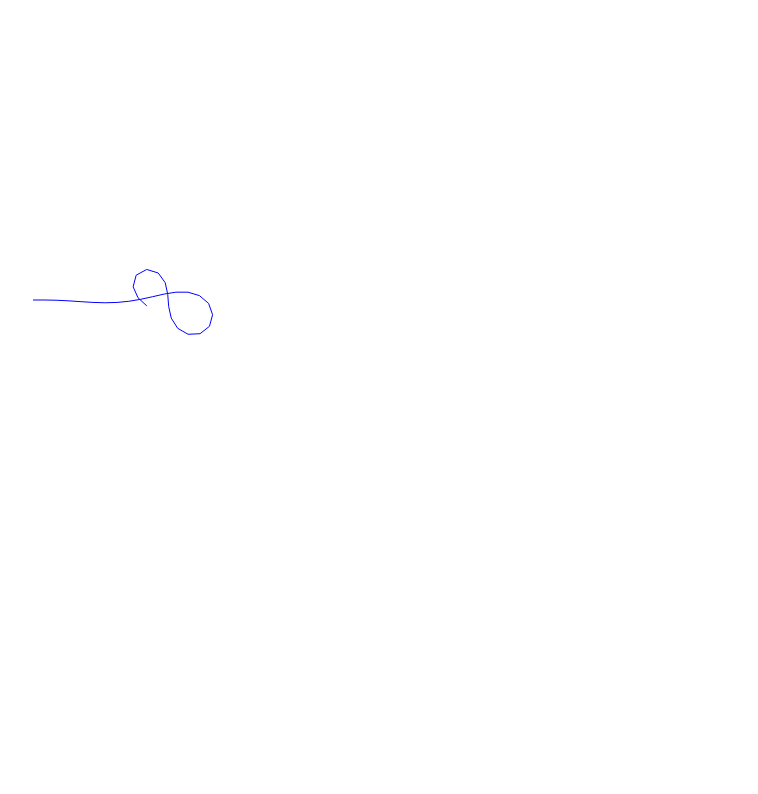
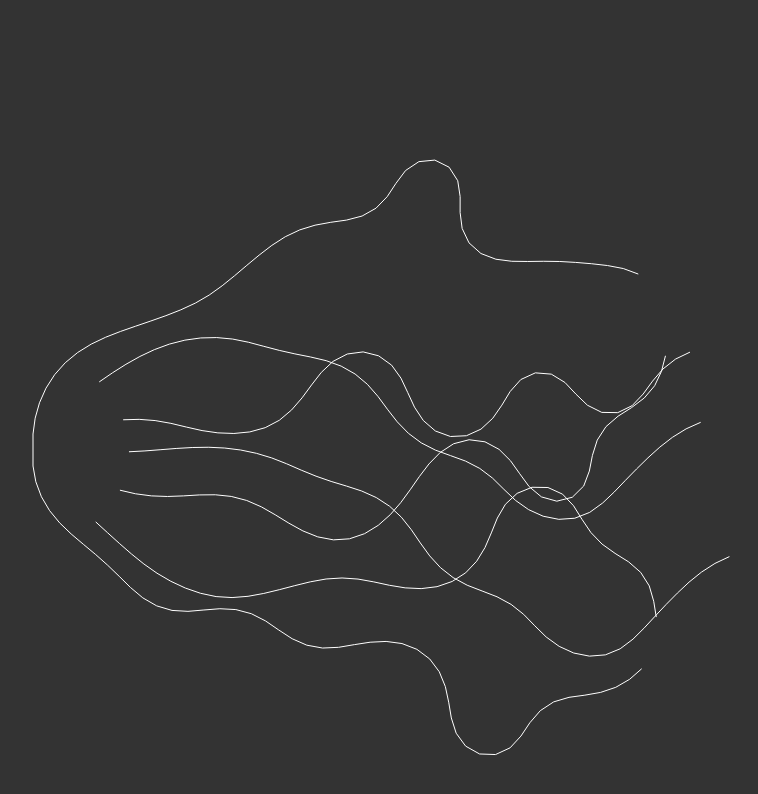
Before and after one commit to jobtalle/SketchTentacles, a plain HTML site: page index.html in a window 1280 px wide. Shown: the whole page, without its empty margins (267-1025 px from the left). Drawn offline with Linux system fonts and the light colour scheme.

Commit message:
Created a jellyfish

```diff
--- a/js/tentacle.js
+++ b/js/tentacle.js
@@ -1,36 +1,56 @@
-const Tentacle = function() {
+const Tentacle = function(length, onset, direction) {
     const noise = cubicNoiseConfig(Math.random());
+    const points = new Array(length << 2);
     let shift = 0;
 
+    const updatePoints = () => {
+        let x = 0;
+        let y = 0;
+
+        for (let i = 0; i < length; ++i) {
+            const index = i << 2;
+            const factor = i / (length - 1);
+            const angle = (cubicNoiseSample1(noise, i * 0.2 + 10000 - shift) - 0.5) * 8 * factor +
+                Math.pow(1 - factor, 5) * direction;
+            const dx = Math.cos(angle);
+            const dy = Math.sin(angle);
+            const d = 16;
+
+            x += dx * d;
+            y += dy * d;
+
+            points[index] = x;
+            points[index + 1] = y;
+            points[index + 2] = -dy;
+            points[index + 3] = dx;
+        }
+    };
+
     this.update = timeStep => {
-        shift += timeStep * 0.7;
+        shift += timeStep * 0.8;
+
+        updatePoints();
     };
 
     this.draw = context => {
-        let angle = 0;
-        let x = 0;
-        let y = 0;
+        context.beginPath();
 
-        context.beginPath();
-        context.moveTo(0, 0);
+        if (onset === 0)
+            context.moveTo(0, 0);
+        else
+            context.moveTo(points[(onset - 1) << 2], points[((onset - 1) << 2) + 1]);
 
-        const l = 30;
-        const s = 0.2;
+        for (let i = onset; i < length; ++i) {
+            const index = i << 2;
 
-        for (let i = 0; i < l; ++i) {
-            const f = Math.pow(i / l, 1);
-
-            angle += (cubicNoiseSample1(noise, i * s + shift) - 0.5) * 5 * f;
-
-            const d = 12;
-
-            x += Math.cos(angle) * d;
-            y += Math.sin(angle) * d;
-
-            context.lineTo(x, y);
+            context.lineTo(
+                points[index],
+                points[index + 1]);
         }
 
-        context.strokeStyle = "blue";
+        context.strokeStyle = Tentacle.COLOR;
         context.stroke();
     };
 };
+
+Tentacle.COLOR = "white";
--- a/js/tentacles.js
+++ b/js/tentacles.js
@@ -1,16 +1,26 @@
 const Tentacles = function() {
-    const tentacle = new Tentacle();
+    const tentacles = new Array(Tentacles.ARMS);
 
     this.update = timeStep => {
-        tentacle.update(timeStep);
+        for (const tentacle of tentacles)
+            tentacle.update(timeStep);
     };
 
     this.draw = context => {
         context.save();
-        context.translate(300, 300);
+        context.translate(300, 450);
 
-        tentacle.draw(context);
+        for (const tentacle of tentacles)
+            tentacle.draw(context);
 
         context.restore();
     };
+
+    for (let i = 0; i < tentacles.length; ++i)
+        tentacles[i] = new Tentacle(
+            50,
+            i === 0 || i === tentacles.length - 1 ? 0 : 6,
+            Math.PI * (-0.5 + (i / (tentacles.length - 1))));
 };
+
+Tentacles.ARMS = 7;
--- a/style.css
+++ b/style.css
@@ -6,6 +6,7 @@ body {
     width: 100vw;
     height: 100vh;
     overflow: hidden;
+    background-color: #333;
 }
 
 #wrapper #renderer {
```
